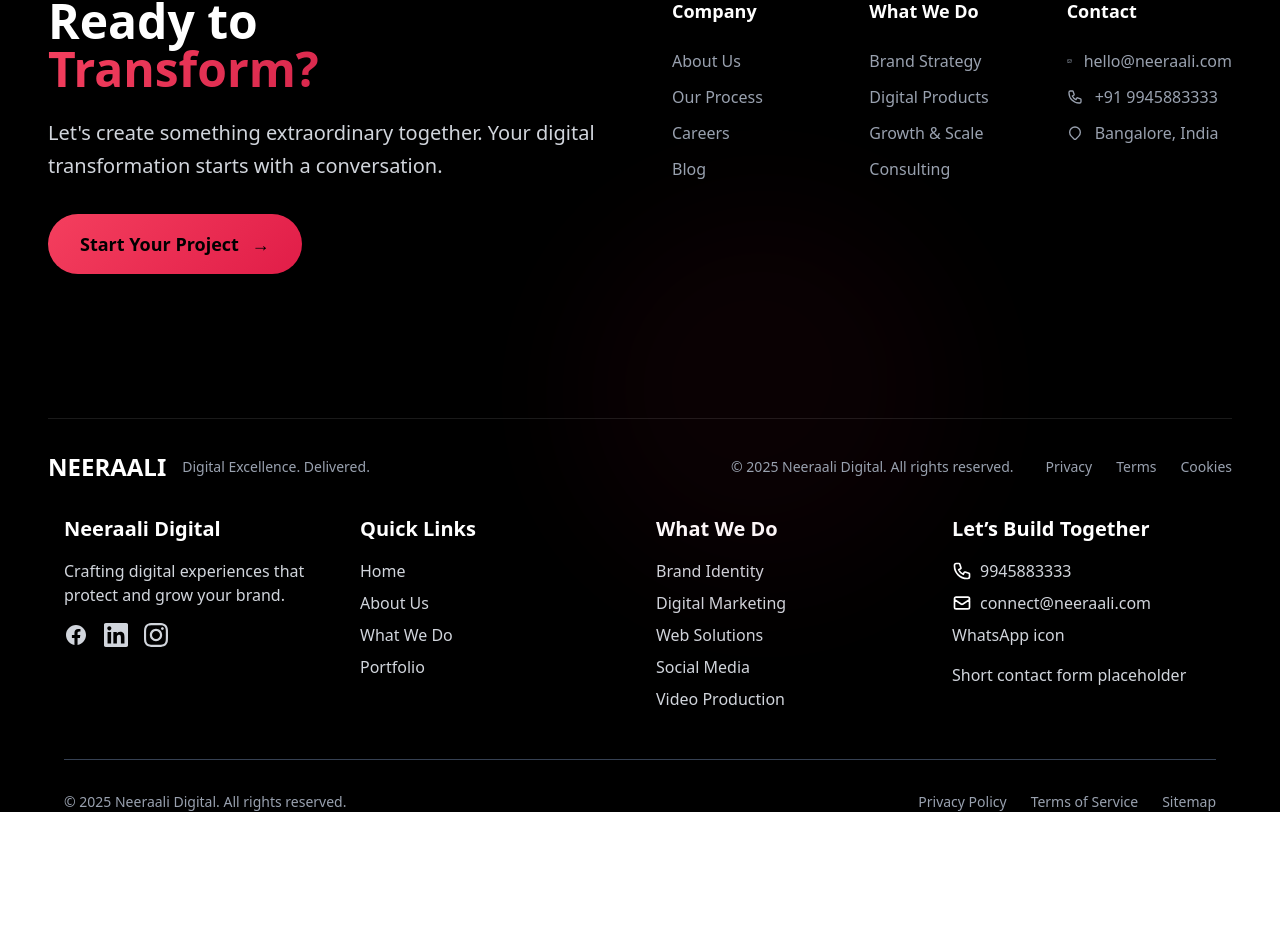
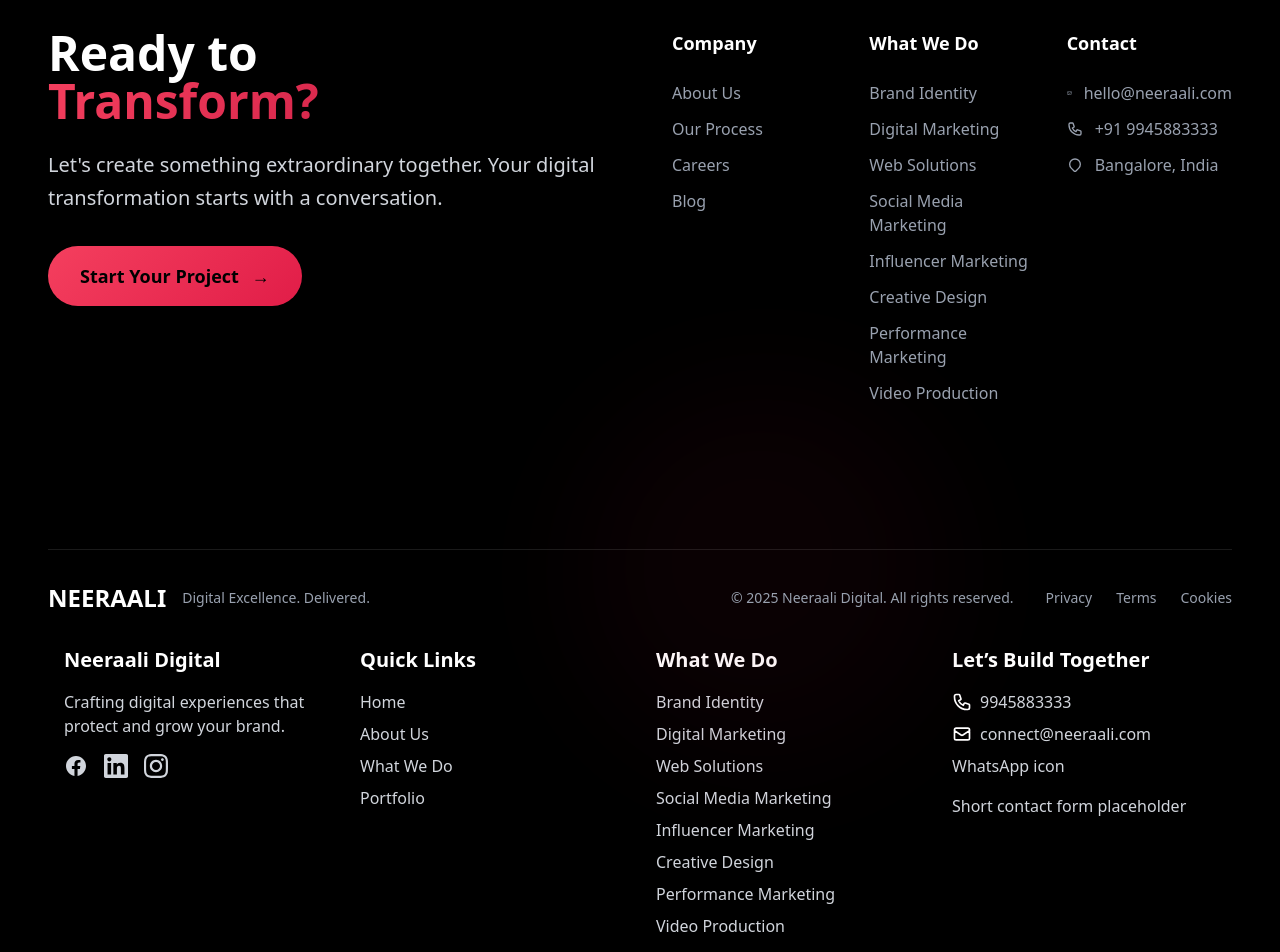
Before and after one commit to Neeraali-digital/NeeraaliDigitalFrontEnd, an Angular app: page /contact in a window 1280 px wide. Shown: the part 1319-2271 px from the top of the page. Before the commit the page ends 2131 px from the top, so only its background shows below. Built offline with nearby package versions, Linux system fonts and the light colour scheme.

Commit message:
design updated

```diff
--- a/src/app/components/contact/contact.html
+++ b/src/app/components/contact/contact.html
@@ -74,7 +74,10 @@
                 <div>• Digital Marketing</div>
                 <div>• Web Solutions</div>
                 <div>• Social Media Marketing</div>
-                <div>• Creative Design Services</div>
+                <div>• Influencer Marketing</div>
+                <div>• Creative Design</div>
+                <div>• Performance Marketing</div>
+                <div>• Video Production</div>
               </div>
             </div>
           </div>
@@ -101,9 +104,14 @@
               <label class="block text-sm font-medium text-gray-300 mb-2">Project Type</label>
               <select [(ngModel)]="enquiry.project_type" name="project_type" class="w-full px-4 py-3 bg-white/10 border border-white/20 rounded-xl text-white focus:outline-none focus:border-white/40 transition-colors">
                 <option value="">Select a service</option>
-                <option value="brand">Brand Strategy</option>
-                <option value="digital">Digital Products</option>
-                <option value="growth">Growth & Scale</option>
+                <option value="brand-identity">Brand Identity</option>
+                <option value="digital-marketing">Digital Marketing</option>
+                <option value="web-solutions">Web Solutions</option>
+                <option value="social-media-marketing">Social Media Marketing</option>
+                <option value="influencer-marketing">Influencer Marketing</option>
+                <option value="creative-design">Creative Design</option>
+                <option value="performance-marketing">Performance Marketing</option>
+                <option value="video-production">Video Production</option>
               </select>
             </div>
             <div>
--- a/src/app/components/contact/contact.scss
+++ b/src/app/components/contact/contact.scss
@@ -0,0 +1,8 @@
+select {
+  background-color: rgba(255, 255, 255, 0.1) !important;
+}
+
+select option {
+  background-color: rgba(0, 0, 0, 0.8) !important;
+  color: white !important;
+}
--- a/src/app/components/footer/footer.html
+++ b/src/app/components/footer/footer.html
@@ -44,10 +44,14 @@
             <div>
               <h4 class="text-lg font-semibold mb-6 text-white">What We Do</h4>
               <ul class="space-y-3">
-                <li><a href="#" class="text-gray-400 hover:text-white transition-colors">Brand Strategy</a></li>
-                <li><a href="#" class="text-gray-400 hover:text-white transition-colors">Digital Products</a></li>
-                <li><a href="#" class="text-gray-400 hover:text-white transition-colors">Growth & Scale</a></li>
-                <li><a href="#" class="text-gray-400 hover:text-white transition-colors">Consulting</a></li>
+                <li><a href="/what-we-do/brand-identity" class="text-gray-400 hover:text-white transition-colors">Brand Identity</a></li>
+                <li><a href="/what-we-do/digital-marketing" class="text-gray-400 hover:text-white transition-colors">Digital Marketing</a></li>
+                <li><a href="/what-we-do/web-solutions" class="text-gray-400 hover:text-white transition-colors">Web Solutions</a></li>
+                <li><a href="/what-we-do/social-media-marketing" class="text-gray-400 hover:text-white transition-colors">Social Media Marketing</a></li>
+                <li><a href="/what-we-do/influencer-marketing" class="text-gray-400 hover:text-white transition-colors">Influencer Marketing</a></li>
+                <li><a href="/what-we-do/creative-design" class="text-gray-400 hover:text-white transition-colors">Creative Design</a></li>
+                <li><a href="/what-we-do/performance-marketing" class="text-gray-400 hover:text-white transition-colors">Performance Marketing</a></li>
+                <li><a href="/what-we-do/video-production" class="text-gray-400 hover:text-white transition-colors">Video Production</a></li>
               </ul>
             </div>
 
@@ -153,19 +157,28 @@
               <h3 class="text-xl font-bold mb-4">What We Do</h3>
               <ul class="space-y-2">
                 <li>
-                  <a href="#" class="text-gray-300 hover:text-white transition-colors">Brand Identity</a>
+                  <a href="/what-we-do/brand-identity" class="text-gray-300 hover:text-white transition-colors">Brand Identity</a>
                 </li>
                 <li>
-                  <a href="#" class="text-gray-300 hover:text-white transition-colors">Digital Marketing</a>
+                  <a href="/what-we-do/digital-marketing" class="text-gray-300 hover:text-white transition-colors">Digital Marketing</a>
                 </li>
                 <li>
-                  <a href="#" class="text-gray-300 hover:text-white transition-colors">Web Solutions</a>
+                  <a href="/what-we-do/web-solutions" class="text-gray-300 hover:text-white transition-colors">Web Solutions</a>
                 </li>
                 <li>
-                  <a href="#" class="text-gray-300 hover:text-white transition-colors">Social Media</a>
+                  <a href="/what-we-do/social-media-marketing" class="text-gray-300 hover:text-white transition-colors">Social Media Marketing</a>
                 </li>
                 <li>
-                  <a href="#" class="text-gray-300 hover:text-white transition-colors">Video Production</a>
+                  <a href="/what-we-do/influencer-marketing" class="text-gray-300 hover:text-white transition-colors">Influencer Marketing</a>
+                </li>
+                <li>
+                  <a href="/what-we-do/creative-design" class="text-gray-300 hover:text-white transition-colors">Creative Design</a>
+                </li>
+                <li>
+                  <a href="/what-we-do/performance-marketing" class="text-gray-300 hover:text-white transition-colors">Performance Marketing</a>
+                </li>
+                <li>
+                  <a href="/what-we-do/video-production" class="text-gray-300 hover:text-white transition-colors">Video Production</a>
                 </li>
               </ul>
             </div>
--- a/src/app/components/hero/hero.html
+++ b/src/app/components/hero/hero.html
@@ -84,5 +84,13 @@
         </div>
       </div>
     </div>
+    <div class="flex w-full justify-center mt-12">
+      <p class="text-lg md:text-lg font-black text-center leading-tight animate-fade-in-up flex flex-col md:flex-row md:flex-wrap md:justify-center md:items-center" style="animation-delay: 1.4s;">
+        <span class="bg-gradient-to-r bg-clip-text text-transparent inline-block md:mr-4" style="background-image: linear-gradient(135deg, var(--brand-500), var(--brand-700));">We Grow.</span>
+        <span class="bg-gradient-to-r bg-clip-text text-transparent inline-block md:mr-4" style="background-image: linear-gradient(135deg, var(--brand-400), var(--brand-600));">We Protect.</span>
+        <span class="bg-gradient-to-r bg-clip-text text-transparent inline-block md:mr-4" style="background-image: linear-gradient(135deg, var(--brand-600), var(--brand-800));">We Thrive.</span>
+        <span class="text-gray-600 text-lg font-medium inline-block md:mt-0 mt-2">That’s the Neeraali Way.</span>
+      </p>
+    </div>
   </div>
 </section>
--- a/src/app/components/what-we-do/what-we-do.html
+++ b/src/app/components/what-we-do/what-we-do.html
@@ -21,7 +21,7 @@
       </div>
 
       <!-- Services Grid -->
-      <div class="grid lg:grid-cols-3 gap-12 mb-20" *ngIf="!isLoading">
+      <div class="grid lg:grid-cols-3 gap-12 mb-20">
         <!-- Service 1 -->
         <div class="bg-white rounded-3xl p-8 border border-gray-200 hover:shadow-xl transition-all duration-300">
           <div class="w-16 h-16 rounded-2xl mb-6 flex items-center justify-center" style="background: linear-gradient(135deg, var(--brand-500), var(--brand-600));">
@@ -151,12 +151,6 @@
         </div>
       </div>
 
-      <div *ngIf="isLoading" class="text-center py-16">
-        <p class="text-gray-500">Loading blogs...</p>
-      </div>
-
-
-
       <!-- CTA Section -->
       <div class="text-center mt-20">
         <h3 class="text-3xl font-bold mb-6 text-gray-900">Ready to Get Started?</h3>
--- a/src/app/components/what-we-do/what-we-do.ts
+++ b/src/app/components/what-we-do/what-we-do.ts
@@ -20,25 +20,25 @@ interface Blog {
   styleUrl: './what-we-do.scss'
 })
 export class WhatWeDo implements OnInit {
-  blogs: Blog[] = [];
-  isLoading = true;
+  // blogs: Blog[] = [];
+  // isLoading = true;
 
-  constructor(private apiService: ApiService) {}
+  // constructor(private apiService: ApiService) {}
 
   ngOnInit() {
-    this.loadBlogs();
+    // this.loadBlogs();
   }
 
-  loadBlogs() {
-    this.apiService.getBlogs().subscribe({
-      next: (data: Blog[]) => {
-        this.blogs = data;
-        this.isLoading = false;
-      },
-      error: (error: any) => {
-        console.error('Error loading blogs:', error);
-        this.isLoading = false;
-      }
-    });
-  }
+  // loadBlogs() {
+  //   this.apiService.getBlogs().subscribe({
+  //     next: (data: Blog[]) => {
+  //       this.blogs = data;
+  //       this.isLoading = false;
+  //     },
+  //     error: (error: any) => {
+  //       console.error('Error loading blogs:', error);
+  //       this.isLoading = false;
+  //     }
+  //   });
+  // }
 }
```
